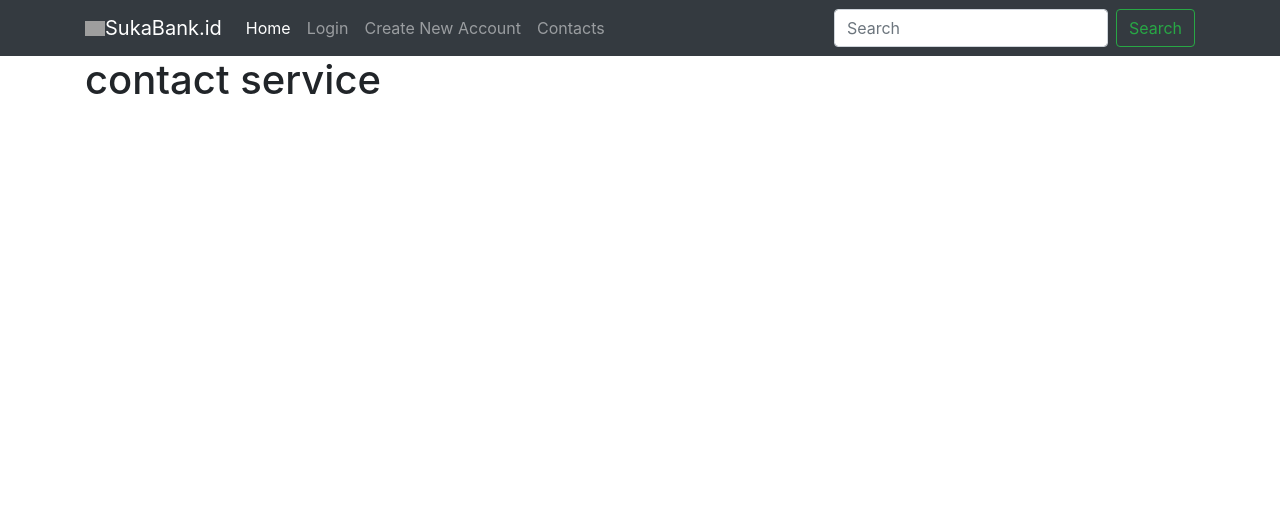
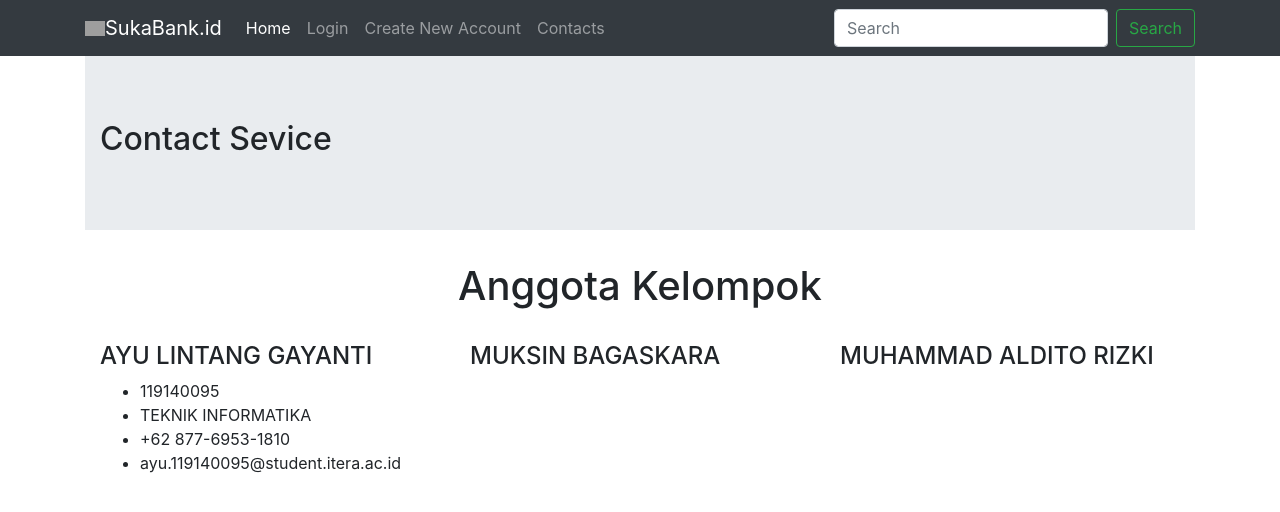
Before and after one commit to mbagas/tubes_pbo, a Django app: page /contact in a window 1280 px wide. Shown: the top 512 px of the page. Run offline with Django 3.2, Linux system fonts and the light colour scheme; some libraries are stand-ins or nearby versions; grey boxes are pictures that could not be loaded.

Commit message:
create list of contact server

```diff
--- a/bank/templates/bank/contact.html
+++ b/bank/templates/bank/contact.html
@@ -5,7 +5,38 @@
 
 {% block content %}
 
-{% comment %} isi aja bebas lu sama lintang {% endcomment %}
-<h1>contact service</h1>
+<div class="jumbotron jumbotron-fluid">
+  <div class="container">
+    <h2 class="display-8">Contact Sevice</h2>
+  </div>
+</div>
 
+<div class="container">
+	<div class="row">
+		<div class="col text-center">
+			<h1> Anggota Kelompok</h1>
+		</div>
+	</div>
+	<br>
+</div>
+
+<div class="container">
+  <div class="row">
+    <div class="col-sm">
+      <h4>AYU LINTANG GAYANTI</h4>
+      <ul>
+			<li>119140095</li>
+			<li>TEKNIK INFORMATIKA</li>
+			<li>+62 877-6953-1810 </li>
+			<li>ayu.119140095@student.itera.ac.id</li>
+		</ul>
+    </div>
+    <div class="col-sm">
+      <h4>MUKSIN BAGASKARA</h4>
+    </div>
+    <div class="col-sm">
+      <h4>MUHAMMAD ALDITO RIZKI</h4>
+    </div>
+  </div>
+</div>
 {% endblock content %}
```
